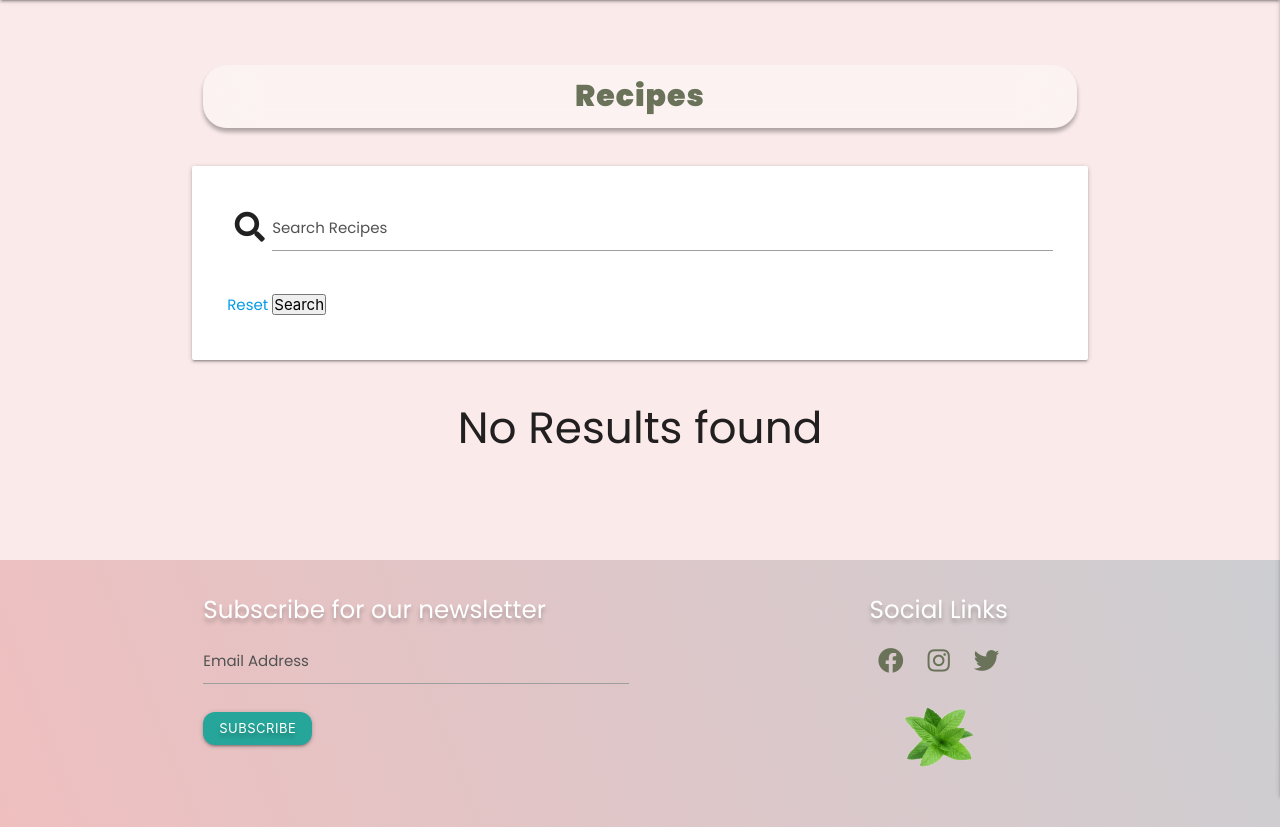
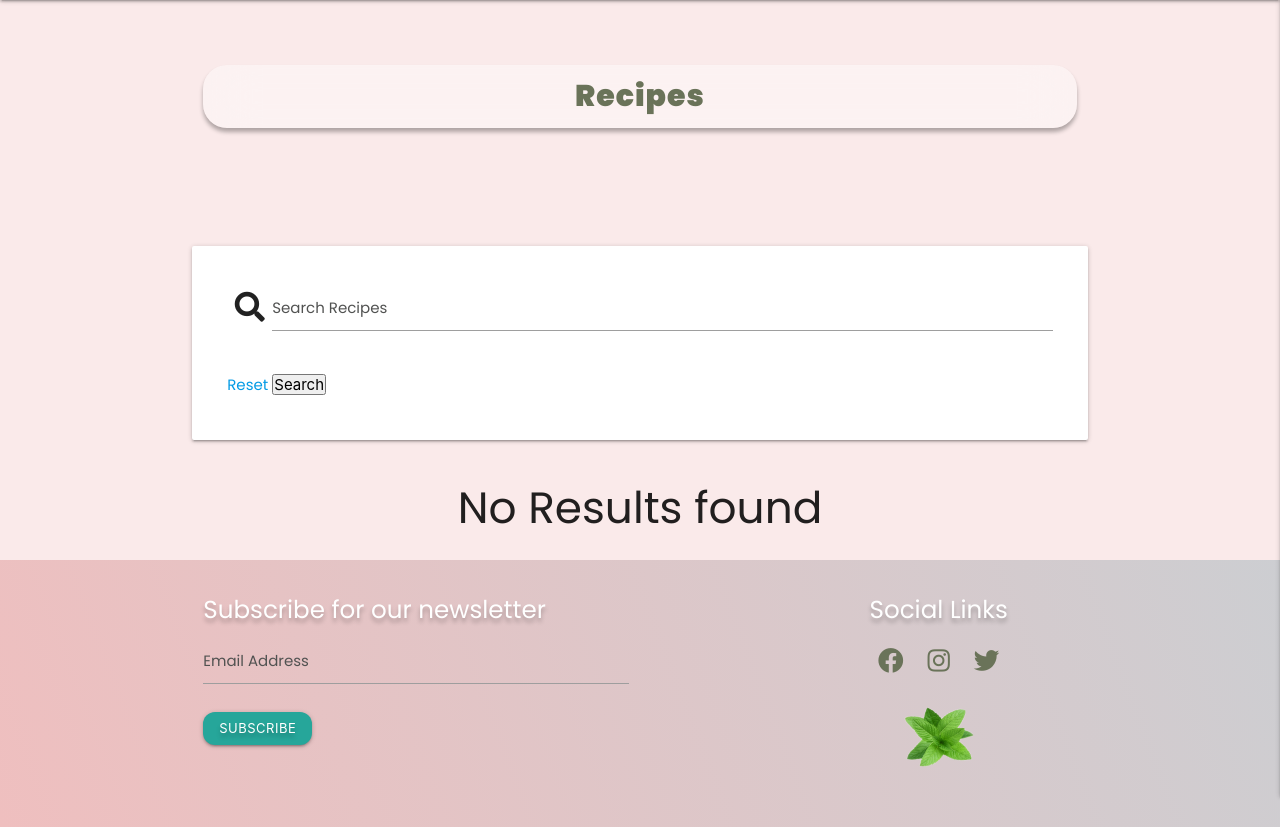
Before and after one commit to steff880/MS3-MyRecipeBook, a Flask app: page /search in a window 1280 px wide. Shown: the part 64-891 px from the top of the page. Run offline with Flask 2, Linux system fonts and the light colour scheme; data that the repository does not hold is empty; some libraries are stand-ins or nearby versions.

Commit message:
Add margin-top to search section

```diff
--- a/static/css/style.css
+++ b/static/css/style.css
@@ -539,6 +539,12 @@ header .brand-logo,
     color: #da3d3d;
 }
 
+/* Search */
+
+.search {
+    margin-top: 100px;
+}
+
 /* Footer */
 
 .page-footer {
```
